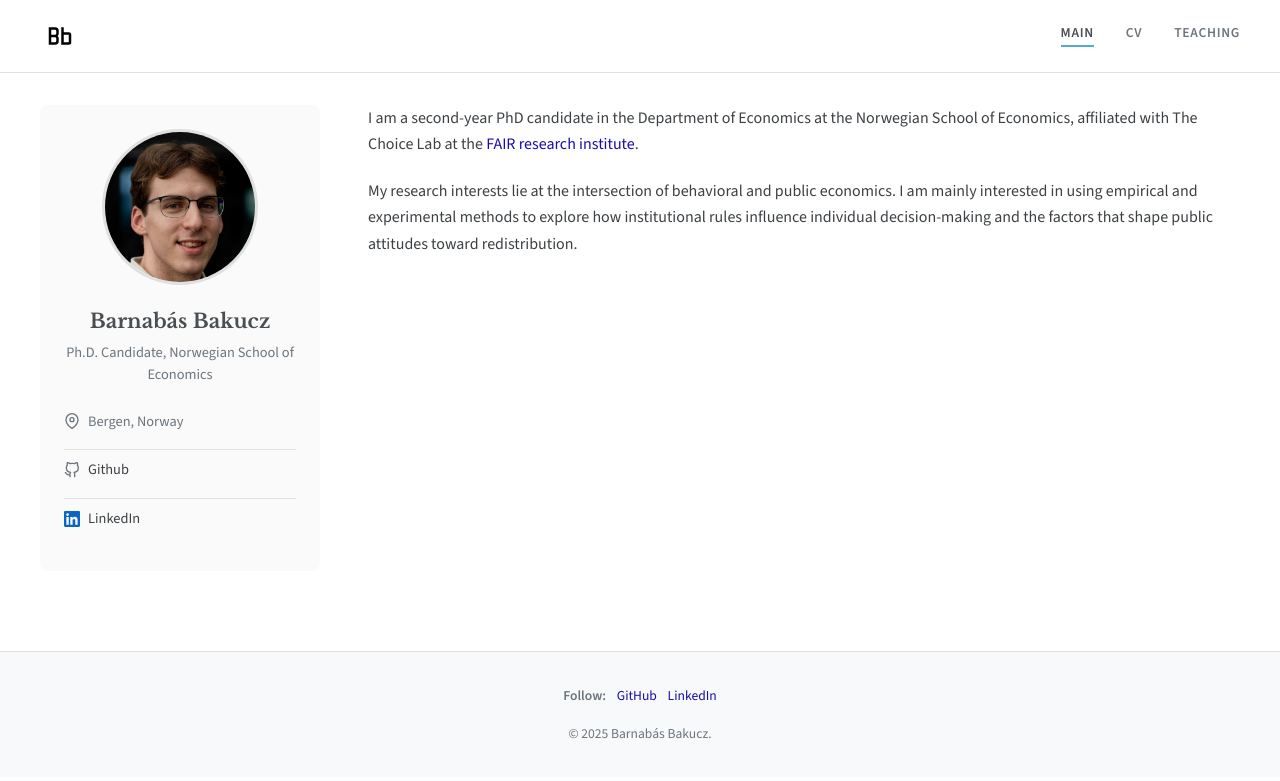
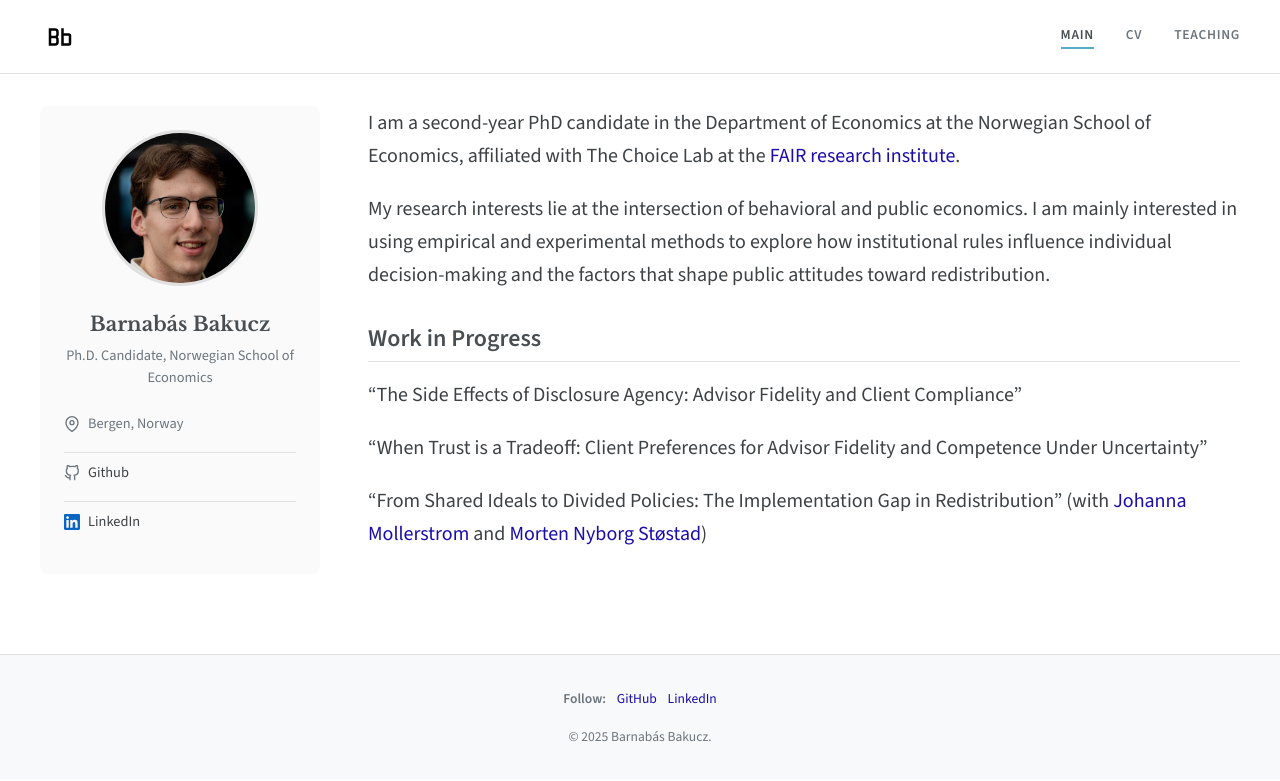
Before and after one commit to barnabas-bakucz/barnabas-bakucz.github.io, a Jekyll site: the page built from index.md, in a window 1280 px wide. Shown: the top 781 px of the page. Built offline with Jekyll 4.4.1, drawn with Linux system fonts in a browser that asks for light colours.

Commit message:
Add work in progress section and change body font size

```diff
--- a/assets/css/style.css
+++ b/assets/css/style.css
@@ -17,7 +17,7 @@
 body {
   margin: 0;
   font-family: var(--font-sans);
-  font-size: 16px;
+  font-size: 20px;
   line-height: 1.65;
   color: var(--text-color);
   background: var(--bg-color);
--- a/index.md
+++ b/index.md
@@ -7,34 +7,10 @@ I am a second-year PhD candidate in the Department of Economics at the Norwegian
 
 My research interests lie at the intersection of behavioral and public economics.  I am mainly interested in using empirical and experimental methods to explore how institutional rules influence individual decision-making and the factors that shape public attitudes toward redistribution.
 
-<!-- ## Research
+## Work in Progress
 
-### Job Market Paper
+"The Side Effects of Disclosure Agency: Advisor Fidelity and Client Compliance"
 
-* **Effect of Banana in Macro Economics** (with Lie Xi)
-  * Press: Publication Name
+"When Trust is a Tradeoff: Client Preferences for Advisor Fidelity and Competence Under Uncertainty"
 
-* **Effect of Appel in Macro Economics** (with Lie Xi)
-  * Press: Publication Name
-
-### Published and Forthcoming
-
-* **Your Published Paper Title** (with Co-authors) — *forthcoming at Journal Name*
-  * Press: Press Coverage
-
-* **Another Paper Title** (with Co-authors) — *Journal Name, Month Year*
-
-### Working Papers
-
-* **Working Paper Title** (with Co-authors)
-  * Brief description or status
-
-## Other Publications
-
-### Popular Writing and Op-eds
-
-* [Article Title](link) (with Co-authors)
-
-### Software
-
-* [Package Name](link): Brief description -->
+"From Shared Ideals to Divided Policies: The Implementation Gap in Redistribution" (with [Johanna Mollerstrom](https://sites.google.com/site/johannamollerstrom/) and [Morten Nyborg Støstad](https://sites.google.com/view/morten-stostad))
```
Also changed, not shown: cv.md (+1 -1 lines).
